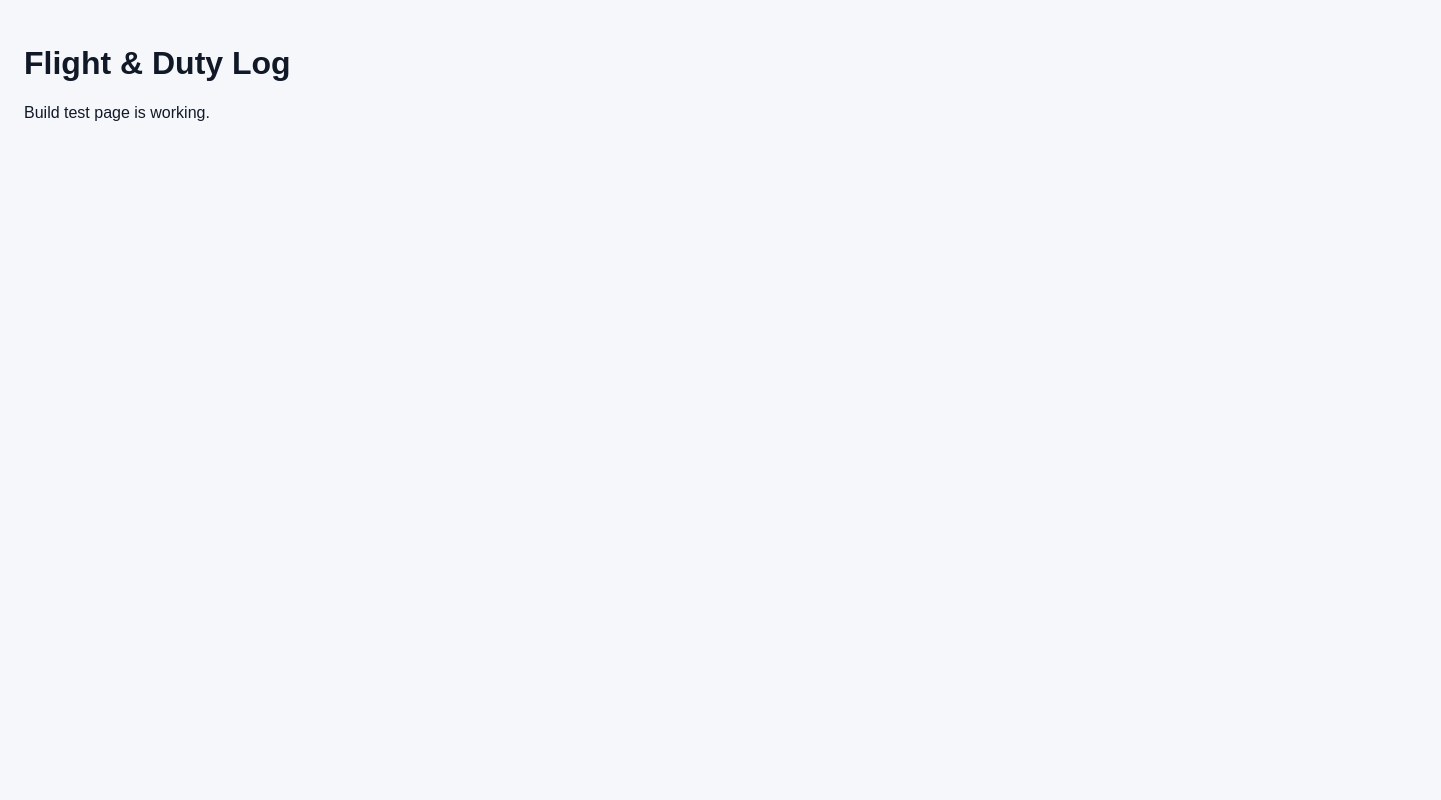
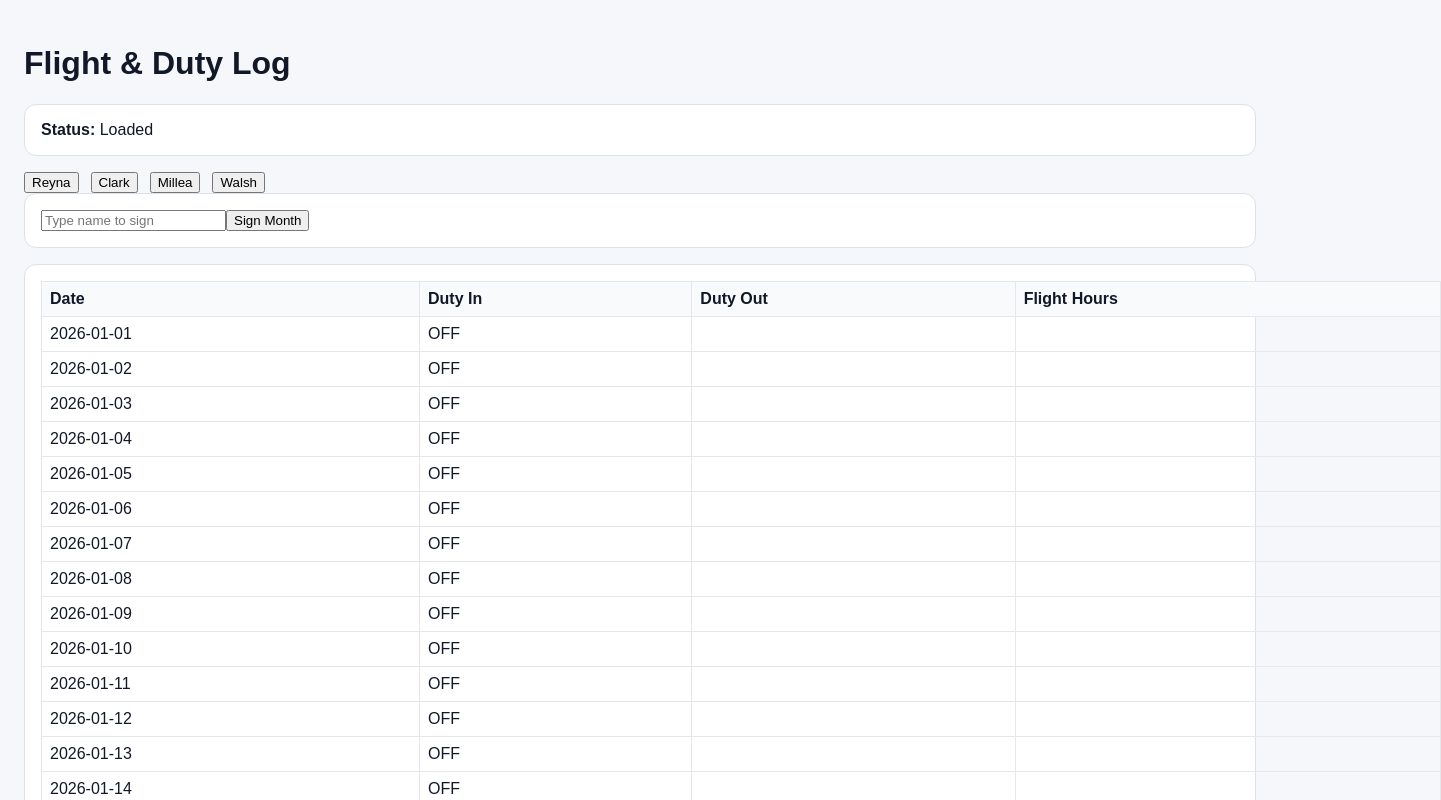
Before and after one commit to bdub98672/flight-duty-app, a Next.js app: page / in a window 1280 px wide. Shown: the top 800 px of the page, 1441 px wide, since content can reach past the window. Built offline with nearby package versions, Linux system fonts and the light colour scheme; no server answers; the database is empty.

Commit message:
Update page.tsx

```diff
--- a/app/page.tsx
+++ b/app/page.tsx
@@ -1,10 +1,178 @@
 "use client";
 
+import { useEffect, useMemo, useState } from "react";
+import { getSupabaseClient } from "@/lib/supabase";
+import emailjs from "@emailjs/browser";
+
+/* TYPES */
+type Row = {
+  date: string;
+  dutyIn: string;
+  dutyOut: string;
+  flightHours: string | number;
+  dayLandings: string | number;
+  nightLandings: string | number;
+  remarks: string;
+  exceedanceReason: string;
+  approvedBy: string;
+  approvalTime: string;
+};
+
+type Signoff = {
+  signature: string;
+  signedAt: string;
+  monthKey: string;
+  locked: boolean;
+};
+
+/* CONSTANTS */
+const PILOTS = ["Reyna", "Clark", "Millea", "Walsh"];
+const MONTHS = ["All", "Jan", "Feb", "Mar", "Apr", "May", "Jun", "Jul", "Aug", "Sep", "Oct", "Nov", "Dec"];
+
+const EMAILJS_SERVICE_ID = "service_jkhfj8f";
+const EMAILJS_TEMPLATE_ID = "template_i71y0rr";
+const EMAILJS_PUBLIC_KEY = "w35RaQpB8GMh64M41";
+
+const DUTY_LOG_RECIPIENTS = "bwalsh@superiorhelicopter.com";
+
+/* HELPERS */
+const emptyRow = (date: string): Row => ({
+  date,
+  dutyIn: "OFF",
+  dutyOut: "",
+  flightHours: "",
+  dayLandings: "",
+  nightLandings: "",
+  remarks: "",
+  exceedanceReason: "",
+  approvedBy: "",
+  approvalTime: "",
+});
+
+function buildYearRows(year = 2026): Row[] {
+  const rows: Row[] = [];
+  const start = new Date(`${year}-01-01`);
+  const end = new Date(`${year + 1}-01-01`);
+  for (let d = new Date(start); d < end; d.setDate(d.getDate() + 1)) {
+    rows.push(emptyRow(new Date(d).toISOString().slice(0, 10)));
+  }
+  return rows;
+}
+
+function monthKey(date: string) {
+  const d = new Date(date);
+  return `${d.getFullYear()}-${String(d.getMonth() + 1).padStart(2, "0")}`;
+}
+
+/* COMPONENT */
 export default function HomePage() {
+  const supabase = useMemo(() => getSupabaseClient(), []);
+  const [pilot, setPilot] = useState("Walsh");
+  const [data, setData] = useState<Record<string, Row[]>>(
+    Object.fromEntries(PILOTS.map((p) => [p, buildYearRows()]))
+  );
+  const [status, setStatus] = useState("Loading...");
+  const [signature, setSignature] = useState("");
+
+  async function load() {
+    try {
+      const res = await supabase.from("duty_logs").select("*");
+      if (res.error) throw res.error;
+
+      const updated = { ...data };
+      for (const row of res.data || []) {
+        const list = updated[row.pilot_name];
+        if (!list) continue;
+        const index = list.findIndex((r) => r.date === row.log_date);
+        if (index >= 0) {
+          list[index] = {
+            ...list[index],
+            dutyIn: row.duty_in || "",
+            dutyOut: row.duty_out || "",
+            flightHours: row.flight_hours || "",
+          };
+        }
+      }
+
+      setData(updated);
+      setStatus("Loaded");
+    } catch (err: unknown) {
+      setStatus(err instanceof Error ? err.message : "Load failed");
+    }
+  }
+
+  useEffect(() => {
+    load();
+  }, []);
+
+  async function signMonth() {
+    try {
+      await emailjs.send(
+        EMAILJS_SERVICE_ID,
+        EMAILJS_TEMPLATE_ID,
+        {
+          pilot_name: pilot,
+          signature,
+        },
+        EMAILJS_PUBLIC_KEY
+      );
+      setStatus("Signed + Email Sent");
+    } catch (err: unknown) {
+      setStatus(err instanceof Error ? err.message : "Email failed");
+    }
+  }
+
+  const rows = data[pilot] || [];
+
   return (
-    <main style={{ padding: "24px", fontFamily: "Arial, sans-serif" }}>
-      <h1>Flight &amp; Duty Log</h1>
-      <p>Build test page is working.</p>
+    <main className="page">
+      <div className="container">
+        <h1>Flight & Duty Log</h1>
+
+        <div className="card">
+          <strong>Status:</strong> {status}
+        </div>
+
+        <div className="tabs">
+          {PILOTS.map((p) => (
+            <button key={p} onClick={() => setPilot(p)}>
+              {p}
+            </button>
+          ))}
+        </div>
+
+        <div className="card">
+          <input
+            value={signature}
+            onChange={(e) => setSignature(e.target.value)}
+            placeholder="Type name to sign"
+          />
+          <button onClick={signMonth}>Sign Month</button>
+        </div>
+
+        <div className="card">
+          <table>
+            <thead>
+              <tr>
+                <th>Date</th>
+                <th>Duty In</th>
+                <th>Duty Out</th>
+                <th>Flight Hours</th>
+              </tr>
+            </thead>
+            <tbody>
+              {rows.map((r) => (
+                <tr key={r.date}>
+                  <td>{r.date}</td>
+                  <td>{r.dutyIn}</td>
+                  <td>{r.dutyOut}</td>
+                  <td>{r.flightHours}</td>
+                </tr>
+              ))}
+            </tbody>
+          </table>
+        </div>
+      </div>
     </main>
   );
 }
```
